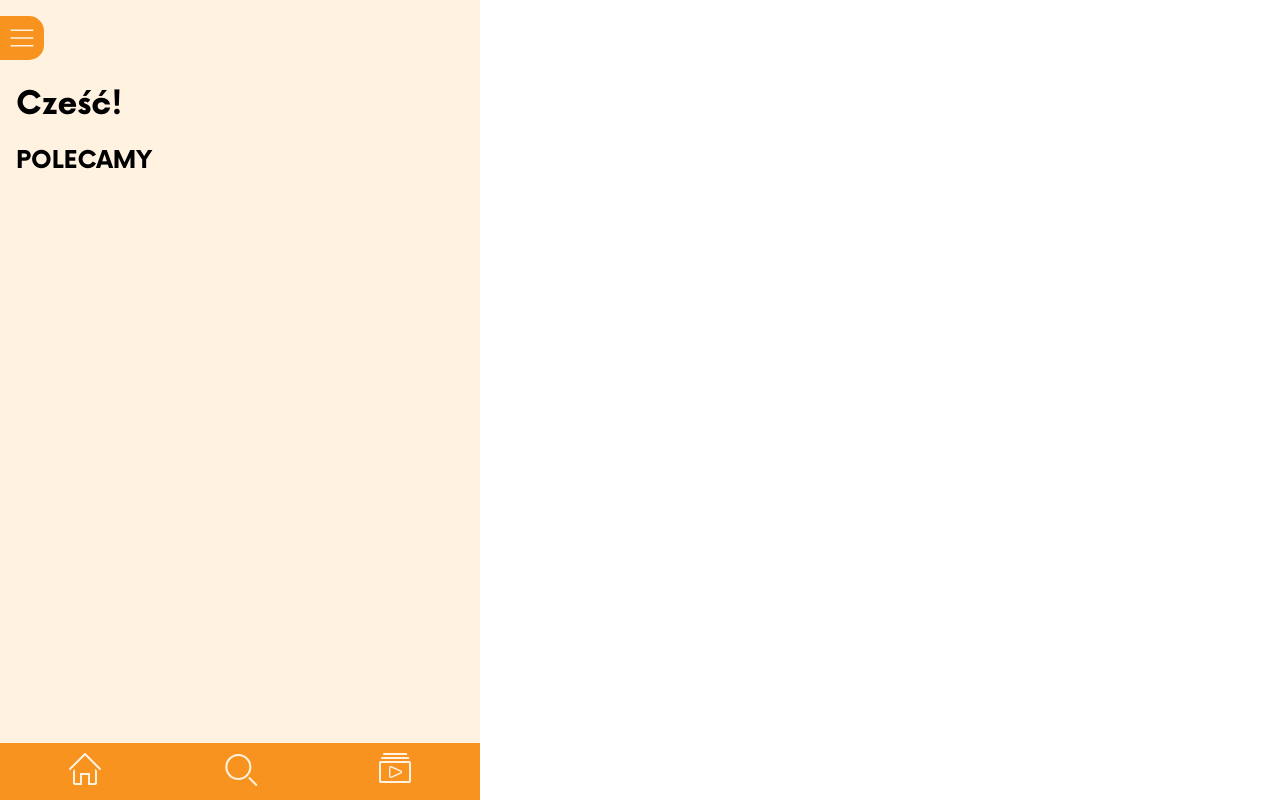
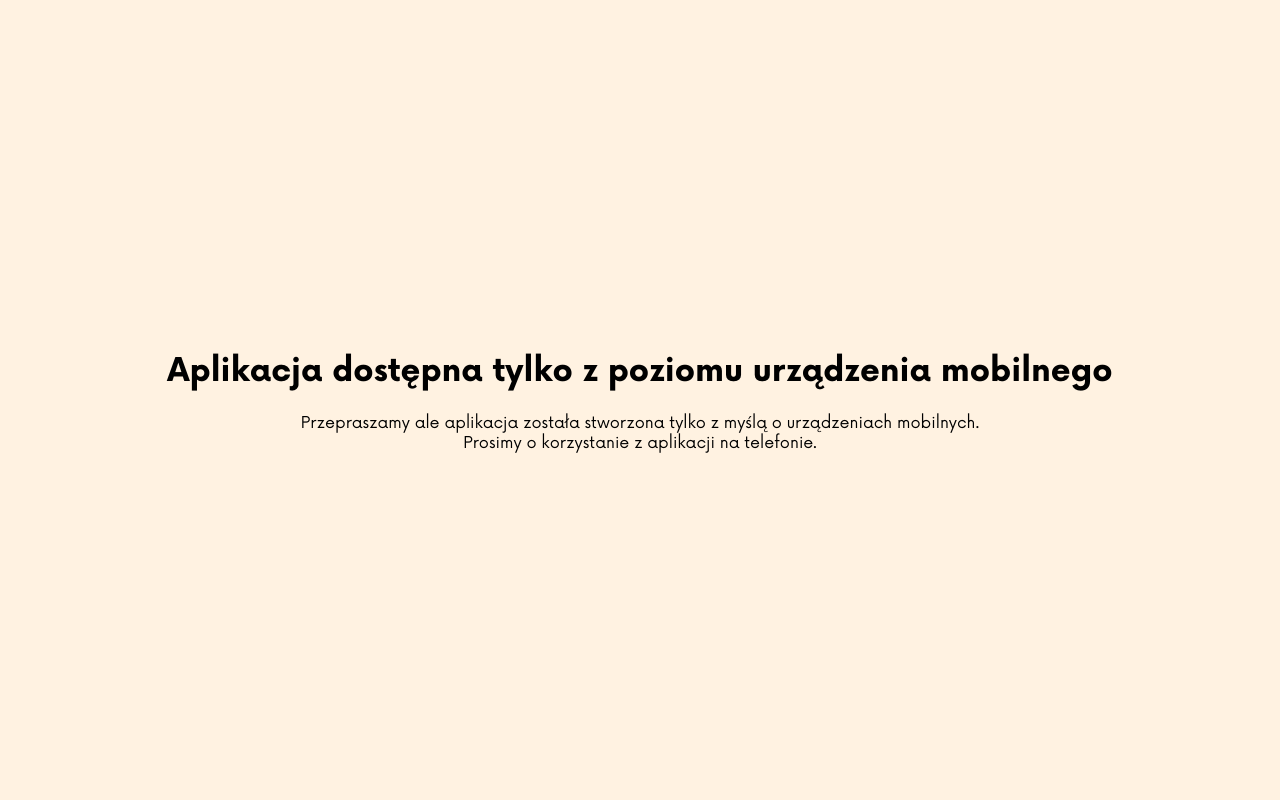
Before and after one commit to Worshox/student-resourcepack, a SvelteKit app: page / in a window 1280 px wide. Built offline with nearby package versions, Linux system fonts and the light colour scheme.

Commit message:
block content for non-mobile users

```diff
--- a/src/routes/+layout.svelte
+++ b/src/routes/+layout.svelte
@@ -1,8 +1,10 @@
 <script>
 	import '$lib/globals.css';
+	let appWidth;
 </script>
 
-<div>
+<div bind:offsetWidth={appWidth} class="content-wrapper">
+	{#if appWidth <= 480}
 		<main>
 			<slot />
 		</main>
@@ -55,17 +57,35 @@
 				>
 			</a>
 		</nav>
+	{:else}
+		<div class="mobile-info">
+			<h1>Aplikacja dostępna tylko z poziomu urządzenia mobilnego</h1>
+			<p>
+				Przepraszamy ale aplikacja została stworzona tylko z myślą o urządzeniach mobilnych. <br />
+				Prosimy o korzystanie z aplikacji na telefonie.
+			</p>
+		</div>
+	{/if}
 </div>
 
 <style>
-	div {
-		max-width: 480px;
+	.content-wrapper {
+		position: relative;
 		min-height: 100vh;
 		background: var(--lm-background);
 	}
 
+	.mobile-info {
+		position: absolute;
+		top: 50%;
+		left: 50%;
+		transform: translate(-50%, -50%);
+		width: 80%;
+		text-align: center;
+	}
+
 	main {
-		overflow-y: scroll;
+		overflow-y: auto;
 		padding: 4rem 1rem 0;
 	}
 
```
Lines whose indentation alone changed are shown as unchanged.
